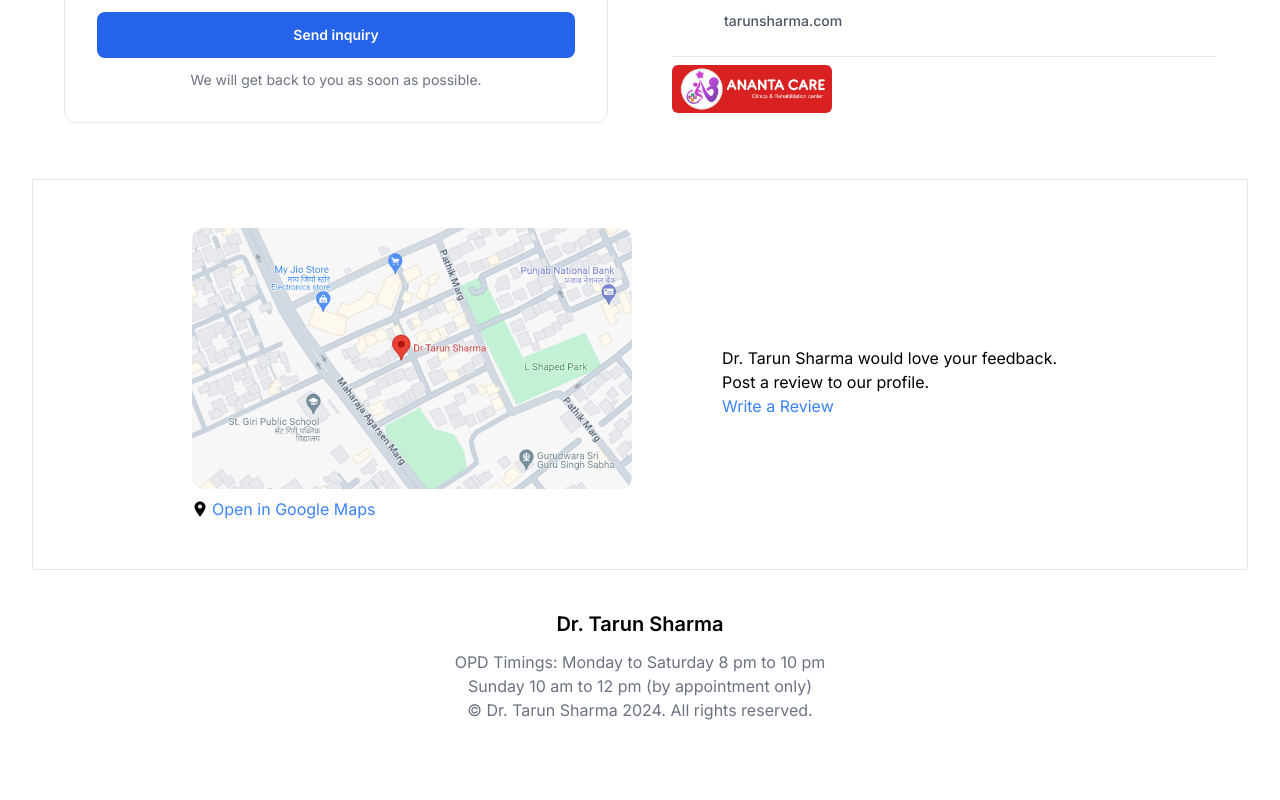
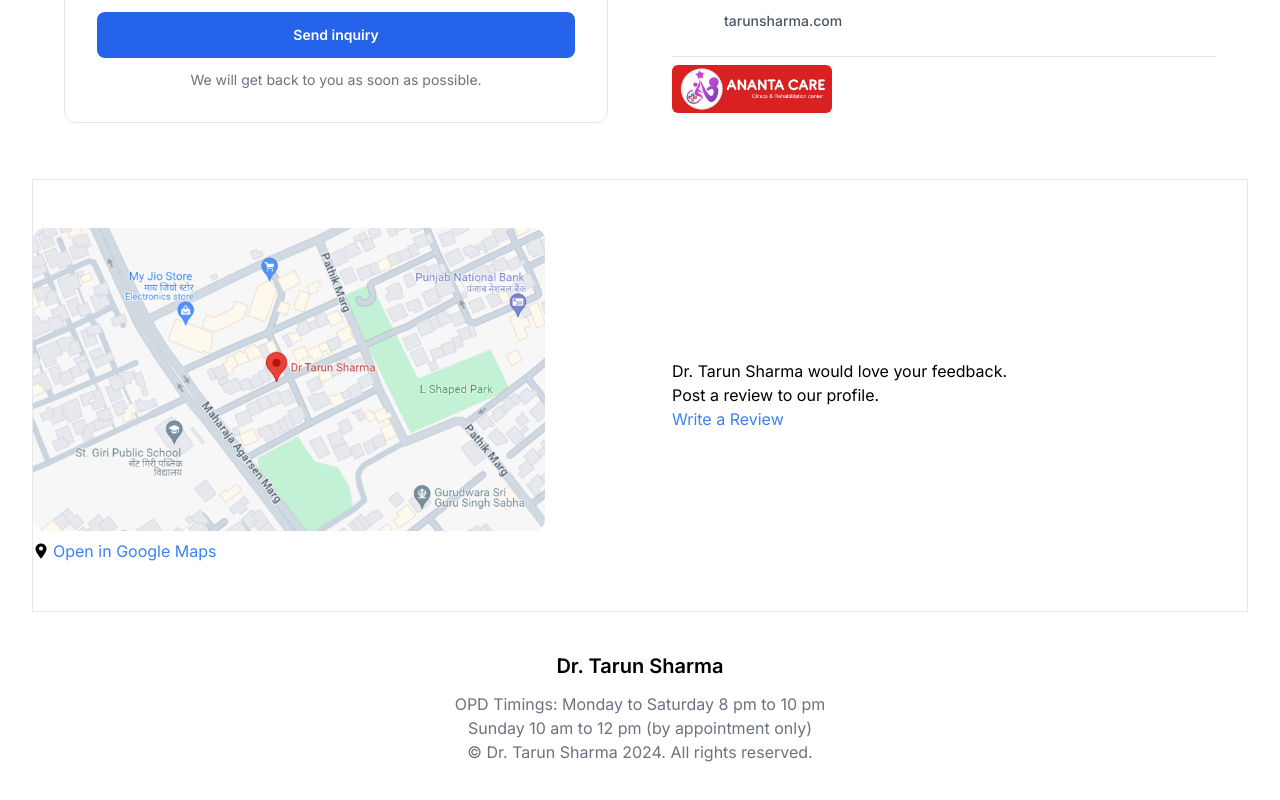
Before and after one commit to muminbhat/breatheeasenext, a Next.js app: page / in a window 1280 px wide. Shown: the part 3248-4048 px from the top of the page. Before the commit the page ends 4010 px from the top, so only its background shows below. Built offline with nearby package versions, Linux system fonts and the light colour scheme.

Commit message:
responsiveness

```diff
--- a/src/app/components/FeedBack.jsx
+++ b/src/app/components/FeedBack.jsx
@@ -1,16 +1,15 @@
-
 const FeedBack = () => {
     return (
-    <section id="get-in-touch" className="get-in-touch-section text-center py-12 flex flex-col items-center border border-1 border-gray-200">
-      <div className="max-w-4xl w-full mx-auto flex justify-between items-center flex-wrap">
-        <div className="flex-1 mr-4 text-left">
-          <img src="/map.png" alt="Location Map" className="max-w-full h-auto rounded-xl" />
-          <a href="https://maps.app.goo.gl/1ccHjBsHAKFhbBZA9" target="_blank" rel="noopener noreferrer" className="flex items-center text-blue-500 mt-2 no-underline">
-            <img src="/map-icon.png" alt="Map Icon" className="mr-1 w-4 h-4" />Open in Google Maps
+      <section id="get-in-touch" className="get-in-touch-section text-center py-12 border border-1 border-gray-200">
+        <div className="container mx-auto flex flex-col md:flex-row items-center">
+          <div className="md:w-1/2 text-left">
+            <img src="/map.png" alt="Location Map" className="w-full md:max-w-lg mx-auto md:mx-0 h-auto rounded-xl" />
+            <a href="https://maps.app.goo.gl/1ccHjBsHAKFhbBZA9" target="_blank" rel="noopener noreferrer" className="flex items-center justify-center md:justify-start text-blue-500 mt-2 no-underline">
+              <img src="/map-icon.png" alt="Map Icon" className="w-4 h-4 mr-1" />Open in Google Maps
             </a>
           </div>
-        <div className="flex-1 text-left">
-          <div className="mt-4 relative right-[-74px]">
+          <div className="md:w-1/2 text-left mt-4 md:mt-0">
+            <div className="md:ml-8">
               <p>Dr. Tarun Sharma would love your feedback.</p>
               <p>Post a review to our profile.</p>
               <a href="https://g.page/r/Cb9owB_EBbf7EBI/review" target="_blank" rel="noopener noreferrer" className="text-blue-500">Write a Review</a>
```
Lines whose indentation alone changed are shown as unchanged.
